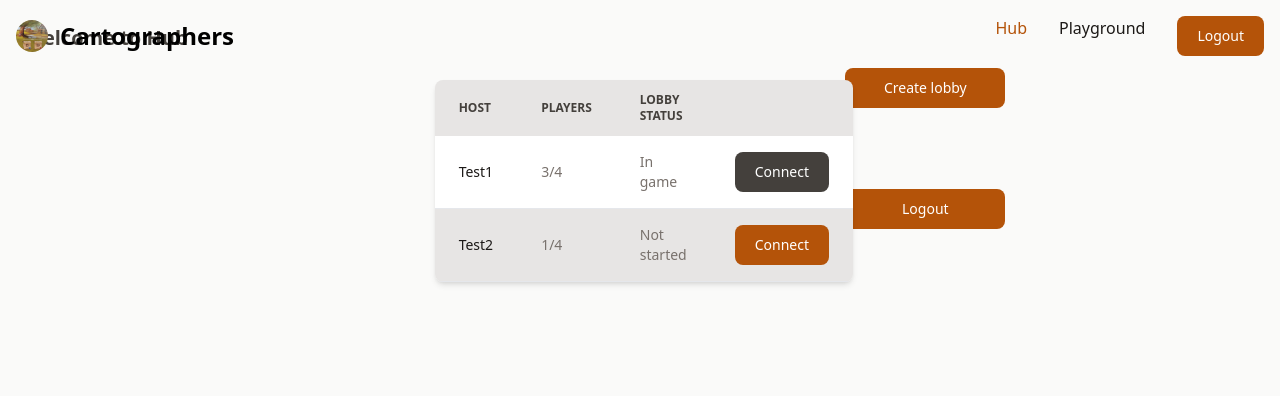
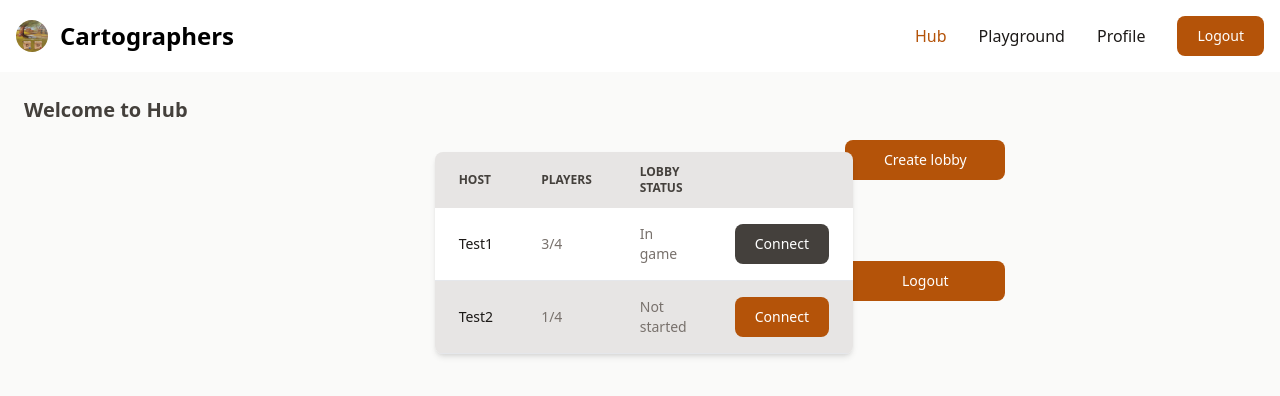
Before and after one commit to Sergeew-K-V/cartographers_client, a Next.js app: page /hub in a window 1280 px wide. Shown: the top 396 px of the page. Built offline with nearby package versions, Linux system fonts and the light colour scheme.

Commit message:
refactor: hub

```diff
--- a/app/hub/layout.tsx
+++ b/app/hub/layout.tsx
@@ -6,7 +6,7 @@ import { ImageCustom } from '@/shared/ui';
 function HubLayout({ children }: { children: ReactNode }): JSX.Element {
   return (
     <>
-      <div className="absolute w-full z-40">
+      <div className="w-full z-40">
         <nav className="border-secondary-200 ">
           <div className="max-w-screen-xl flex flex-wrap items-center justify-between mx-auto p-4">
             <div className="flex items-center">
@@ -30,7 +30,9 @@ function HubLayout({ children }: { children: ReactNode }): JSX.Element {
           </div>
         </nav>
       </div>
-      {children}
+      <main className="min-h-[calc(100vh-72px)] p-6 bg-secondary-50">
+        {children}
+      </main>
       <AlertList />
     </>
   );
--- a/app/hub/page.tsx
+++ b/app/hub/page.tsx
@@ -5,7 +5,6 @@ import { games } from './config';
 const HubPage = (): JSX.Element => {
   return (
     <>
-      <main className="min-h-[calc(100vh-64px)] p-6 bg-secondary-50">
       <div className="container min-w-full relative">
         <h1 className="mb-4 text-xl font-semibold text-secondary-700">
           Welcome to Hub
@@ -47,7 +46,6 @@ const HubPage = (): JSX.Element => {
           <HubControl />
         </div>
       </div>
-      </main>
     </>
   );
 };
--- a/app/styles/globals.css
+++ b/app/styles/globals.css
@@ -12,4 +12,7 @@
   .secondary-button {
     @apply flex items-center justify-center w-full px-4 py-2 text-sm font-medium leading-5 bg-none text-secondary-700 transition-colors duration-150 border border-secondary-300 rounded-lg active:bg-transparent hover:border-secondary-500 focus:border-secondary-500 active:text-secondary-500 focus:outline-none;
   }
+  .navbar-link {
+    @apply block py-2 pl-3 pr-4 rounded md:bg-transparent md:p-0;
+  }
 }
--- /dev/null
+++ b/features/hub/config.ts
@@ -0,0 +1,16 @@
+const NavbarLinkList = [
+  {
+    href: 'hub',
+    title: 'Hub',
+  },
+  {
+    href: 'playground',
+    title: 'Playground',
+  },
+  {
+    href: 'profile',
+    title: 'Profile',
+  },
+];
+
+export default NavbarLinkList;
--- a/features/hub/ui/Navbar.tsx
+++ b/features/hub/ui/Navbar.tsx
@@ -3,6 +3,7 @@
 import { usePathname } from 'next/navigation';
 import { useAuth } from '@/shared/lib';
 import { LinkButton, Button } from '@/shared/ui';
+import NavbarLinkList from '../config';
 
 const Navbar = () => {
   const pathname = usePathname();
@@ -14,31 +15,19 @@ const Navbar = () => {
   };
 
   return (
-    <ul className="font-medium flex flex-col p-4 md:p-0 mt-4 border border-secondary-100 rounded-lg md:flex-row md:space-x-8 md:mt-0 md:border-0">
-      <li>
+    <ul className="font-medium flex flex-col items-center p-4 md:p-0 mt-4 border border-secondary-100 rounded-lg md:flex-row md:space-x-8 md:mt-0 md:border-0">
+      {NavbarLinkList.map((link) => (
+        <li key={link.href}>
           <LinkButton
-          href="/hub"
+            href={`/${link.href}`}
             className={
-            'block py-2 pl-3 pr-4rounded md:bg-transparent md:p-0' +
-            ' ' +
-            `${isActiveLink(pathname, '/hub')}`
+              'navbar-link' + ' ' + `${isActiveLink(pathname, `/${link.href}`)}`
             }
           >
-          Hub
+            {link.title}
           </LinkButton>
         </li>
-      <li>
-        <LinkButton
-          href="/hub/playground"
-          className={
-            'block py-2 pl-3 pr-4rounded md:bg-transparent md:p-0' +
-            ' ' +
-            `${isActiveLink(pathname, '/hub/playground')}`
-          }
-        >
-          Playground
-        </LinkButton>
-      </li>
+      ))}
       <li>
         <Button className="primary-button" onClick={() => logout()}>
           Logout
```
Also changed, not shown: app/hub/config.ts (renamed from app/hub/config/index.ts). Lines whose indentation alone changed are shown as unchanged.
